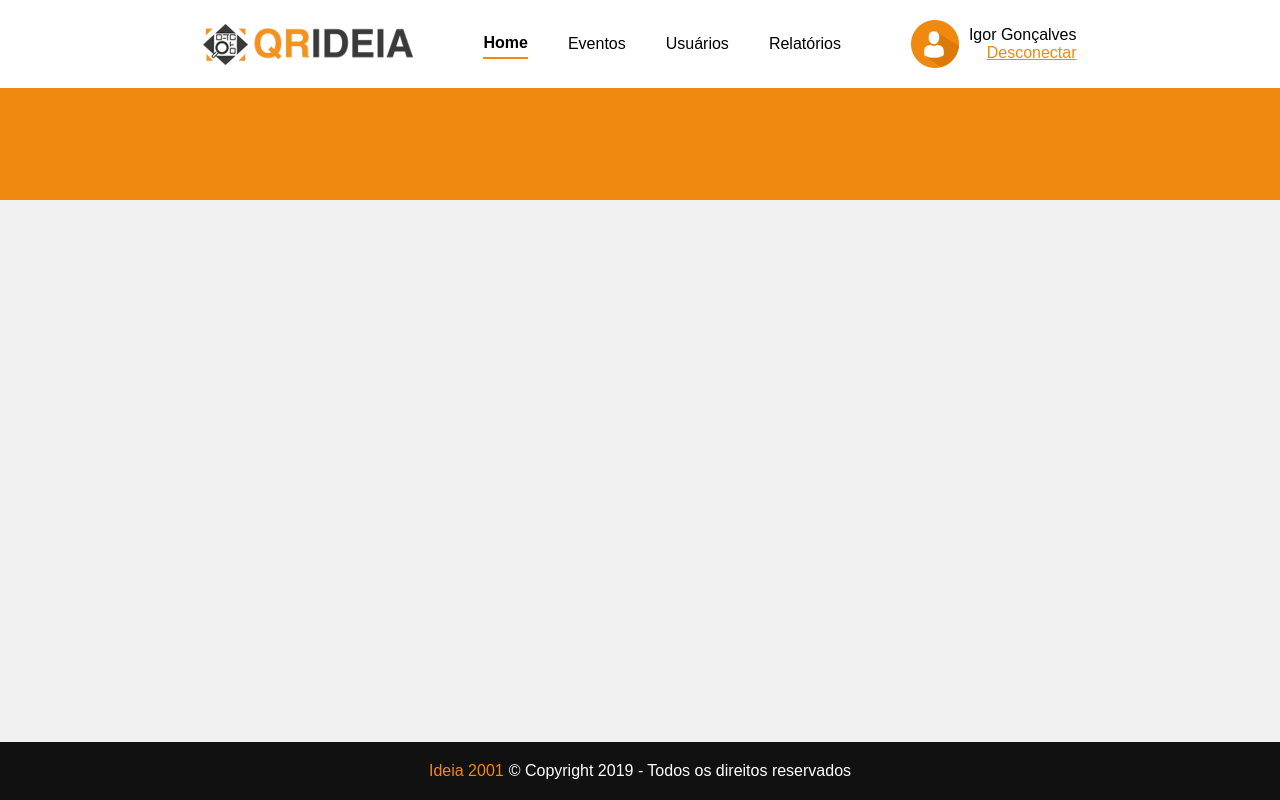
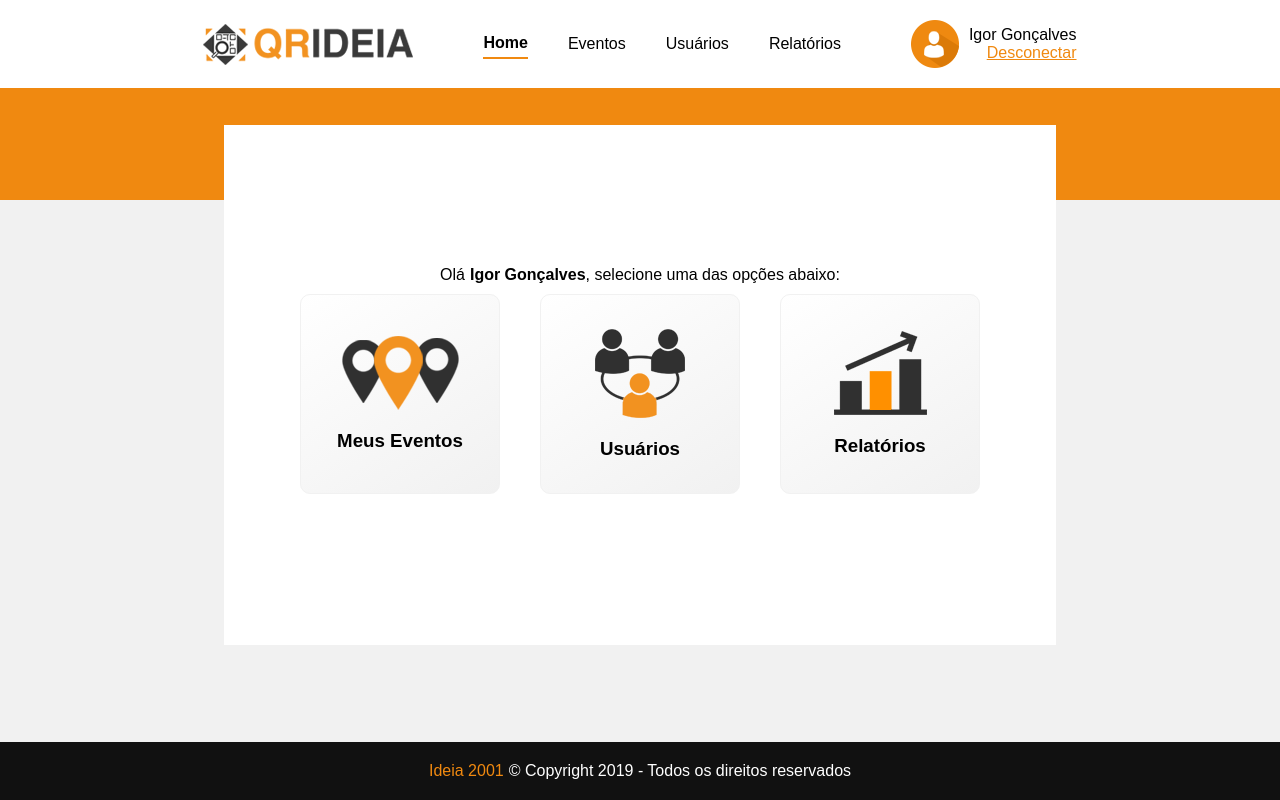
Before and after one commit to nardini-22/teste-front-end, a JavaScript app: page / in a window 1280 px wide. Built offline with nearby package versions, Linux system fonts and the light colour scheme; the HTML template or start-up script is replaced by a standard one.

Commit message:
Feature/Added-body

```diff
--- a/src/App.js
+++ b/src/App.js
@@ -1,11 +1,13 @@
 import "./App.css";
+import Body from "./components/Body/body";
+import Footer from "./components/Footer/footer";
 import Navbar from "./components/Navbar/navbar";
-import Footer from "./components/Footer/footer";
 
 export default function App() {
   return (
     <>
       <Navbar />
+      <Body />
       <Footer />
     </>
   );
--- /dev/null
+++ b/src/components/Body/body.css
@@ -0,0 +1,67 @@
+:root {
+  --white: #fff;
+}
+
+#body-container {
+  display: flex;
+  justify-content: center;
+}
+
+#content-container {
+  background: var(--white);
+  height: 65%;
+  width: 65%;
+  position: absolute;
+  top: 125px;
+  z-index: 10;
+  justify-content: center;
+  align-items: center;
+  display: flex;
+  flex-direction: column;
+  padding: 10px;
+}
+
+#title {
+  display: flex;
+}
+
+#title p {
+  font-weight: bold;
+  margin: 0 0 0 5px;
+}
+
+#buttons-container {
+  display: flex;
+  margin: 10px;
+}
+
+#buttons-container :active {
+  background: rgba(241, 241, 241, 1);
+  background: linear-gradient(
+    148deg,
+    rgba(241, 241, 241, 1) 0% rgba(255, 255, 255, 1) 100%
+  );
+}
+
+.buttons {
+  cursor: pointer;
+  background: rgb(255, 255, 255);
+  background: linear-gradient(
+    148deg,
+    rgba(255, 255, 255, 1) 0%,
+    rgba(241, 241, 241, 1) 100%
+  );
+  margin: 0 20px 0 20px;
+  width: 200px;
+  height: 200px;
+  display: flex;
+  justify-content: center;
+  align-items: center;
+  flex-direction: column;
+  border-radius: 10px;
+  border: 1px solid rgba(241, 241, 241, 1);
+}
+
+.buttons-title {
+  margin: 20px 0 0 0;
+}
--- /dev/null
+++ b/src/components/Body/body.js
@@ -0,0 +1,33 @@
+import "./body.css";
+
+import EventsImg from "../../assets/imgs/icone-eventos.png";
+import ReportsImg from "../../assets/imgs/icone-relatorios.png";
+import UsersImg from "../../assets/imgs/icone-usuarios.png";
+
+export default function Body() {
+  return (
+    <div id="body-container">
+      <div id="content-container">
+        <header>
+          <span id="title">
+            Olá <p>Igor Gonçalves</p>, selecione uma das opções abaixo:
+          </span>
+        </header>
+        <div id="buttons-container">
+          <div className="buttons">
+            <img alt="events" src={EventsImg} />
+            <h3 className="buttons-title">Meus Eventos</h3>
+          </div>
+          <div className="buttons">
+            <img alt="users" src={UsersImg} />
+            <h3 className="buttons-title">Usuários</h3>
+          </div>
+          <div className="buttons">
+            <img alt="reports" src={ReportsImg} />
+            <h3 className="buttons-title">Relatórios</h3>
+          </div>
+        </div>
+      </div>
+    </div>
+  );
+}
--- a/src/components/Footer/footer.css
+++ b/src/components/Footer/footer.css
@@ -14,6 +14,7 @@ footer {
   position: absolute;
   width: 100vw;
   bottom: 0;
+  z-index: 100;
 }
 
 #footer-content {
```
